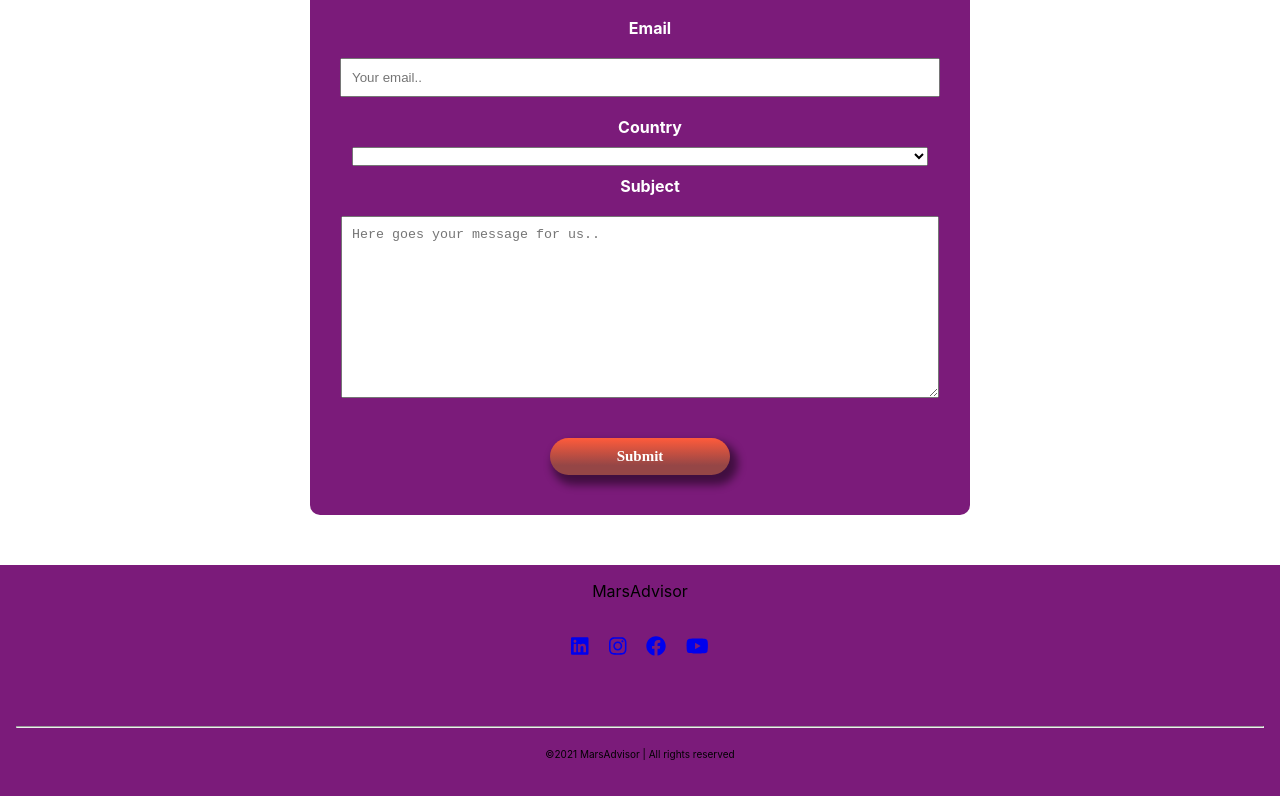
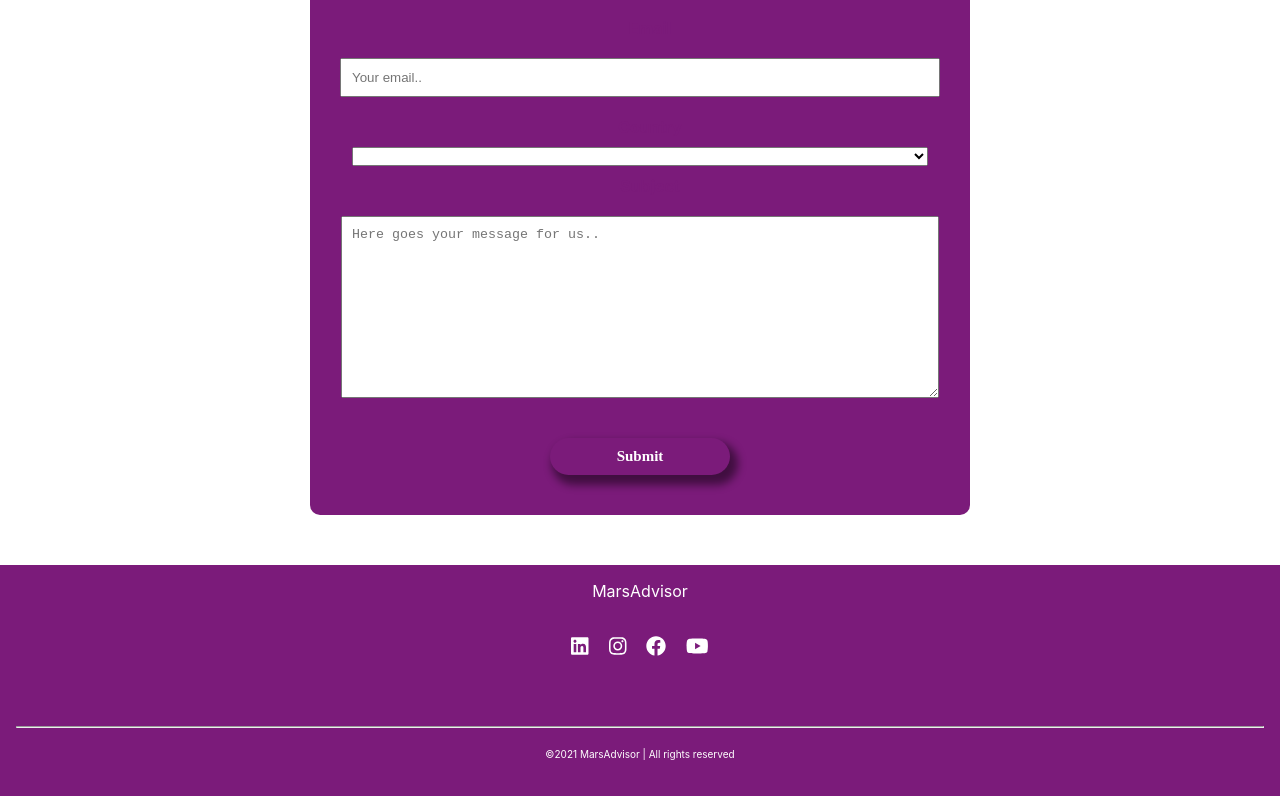
Before and after one commit to Guillaume-Cojan/MarsAdvisor-Hackathon, a React (Create React App) app: page /contact in a window 1280 px wide. Shown: the part 474-1270 px from the top of the page. Built offline with nearby package versions, Linux system fonts and the light colour scheme; no server answers.

Commit message:
fix colors footer and contact us

```diff
--- a/src/components/Contact/Contact.css
+++ b/src/components/Contact/Contact.css
@@ -17,7 +17,7 @@ form {
   justify-content: center;
   align-items: center;
   flex-direction: column;
-  color: white;
+  color: #7b1b7a;
   padding: 10px;
   width: 50%;
   border-radius: 10px;
@@ -70,8 +70,8 @@ textarea {
   padding: 10px;
   width: 180px;
   font-weight: bold;
-  background-color: #ff5b3b;
-  background-image: linear-gradient(180deg, #ff5b3b 0%, #954646 74%);
+  background-color: #7b1b7a;
+  background-image: linear-gradient(180deg, #7b1b7a);
 
   box-shadow: 5px 7px 8px 3px rgba(0, 0, 0, 0.48);
   border: none;
--- a/src/components/Favorites.js
+++ b/src/components/Favorites.js
@@ -1,19 +1,23 @@
-import {useState} from "react";
+import { useState } from "react";
+import ImageCard from "./ImageCard";
 
-
-function Favorites({} ) {
-    return (
-
-
-        <div className="title-myfavourites">
-        <p>My Favorites</p>
-        <div className="image-myfav"></div>
-        <img >
-        </img>
-
+function Favorites({ favoritesList }) {
+  return (
+    <div>
+      <div className="title-myfavourites">
+        <div className="image-fav">
+          {favoritesList.map((card) => {
+            <img
+              className="explore-img"
+              src={card.url}
+              image={card.image}
+              alt="planet image"
+            />;
+          })}
+        </div>
+      </div>
     </div>
-
-    );
+  );
 }
 
 export default Favorites;
--- a/src/components/Footer/Footer.css
+++ b/src/components/Footer/Footer.css
@@ -4,11 +4,12 @@
   left: 0;
   padding: 1rem;
   text-align: center;
-  background-color: #7B1B7A;
+  background-color: #7b1b7a;
 }
 
 .title-footer {
   padding: 1.5em;
+  color: white;
 }
 
 .icons-footer {
@@ -21,6 +22,7 @@
   margin: 0 10px 30px 10px;
   font-size: 20px;
   margin-bottom: 30px;
+  color: white;
 }
 
 .icons-footer :hover {
@@ -32,4 +34,5 @@
   padding: 10px 0;
   text-align: center;
   font-size: 10px;
+  color:white;
 }
```
